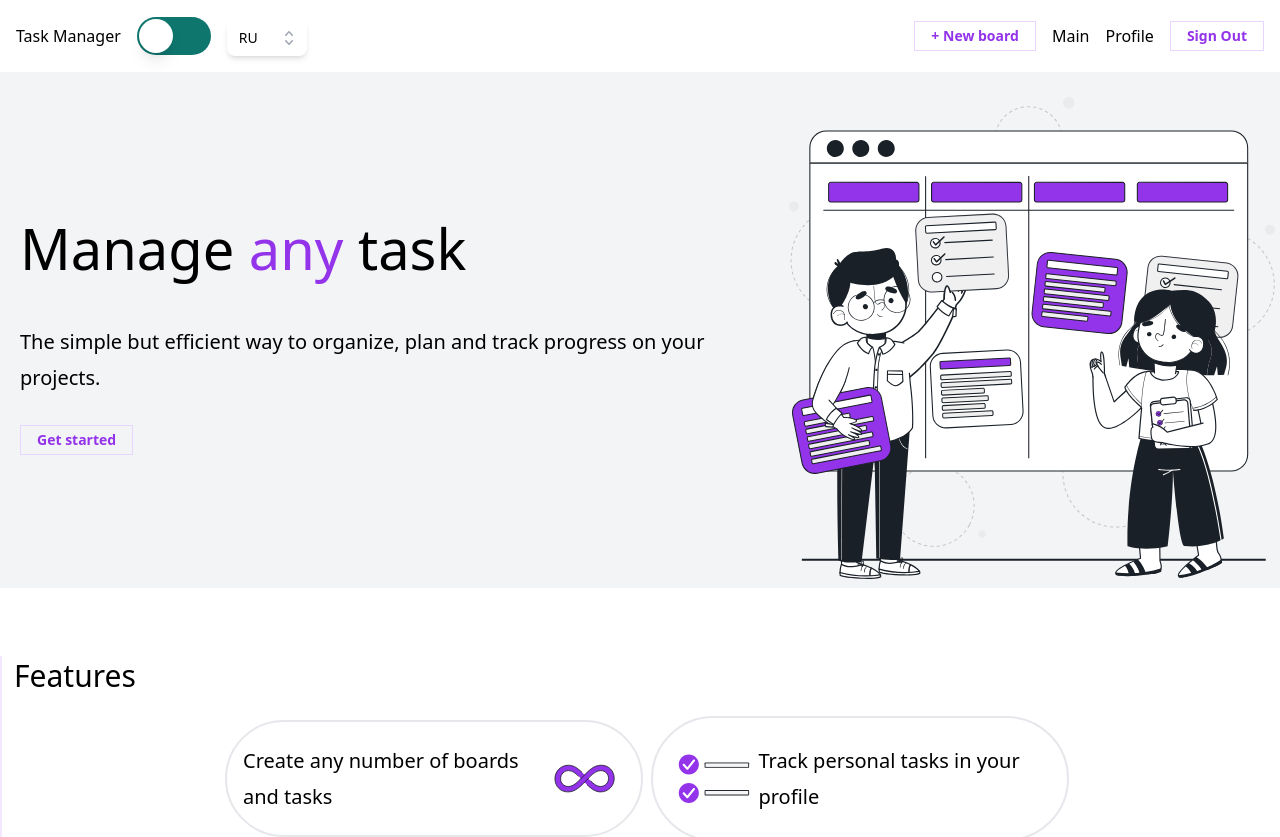
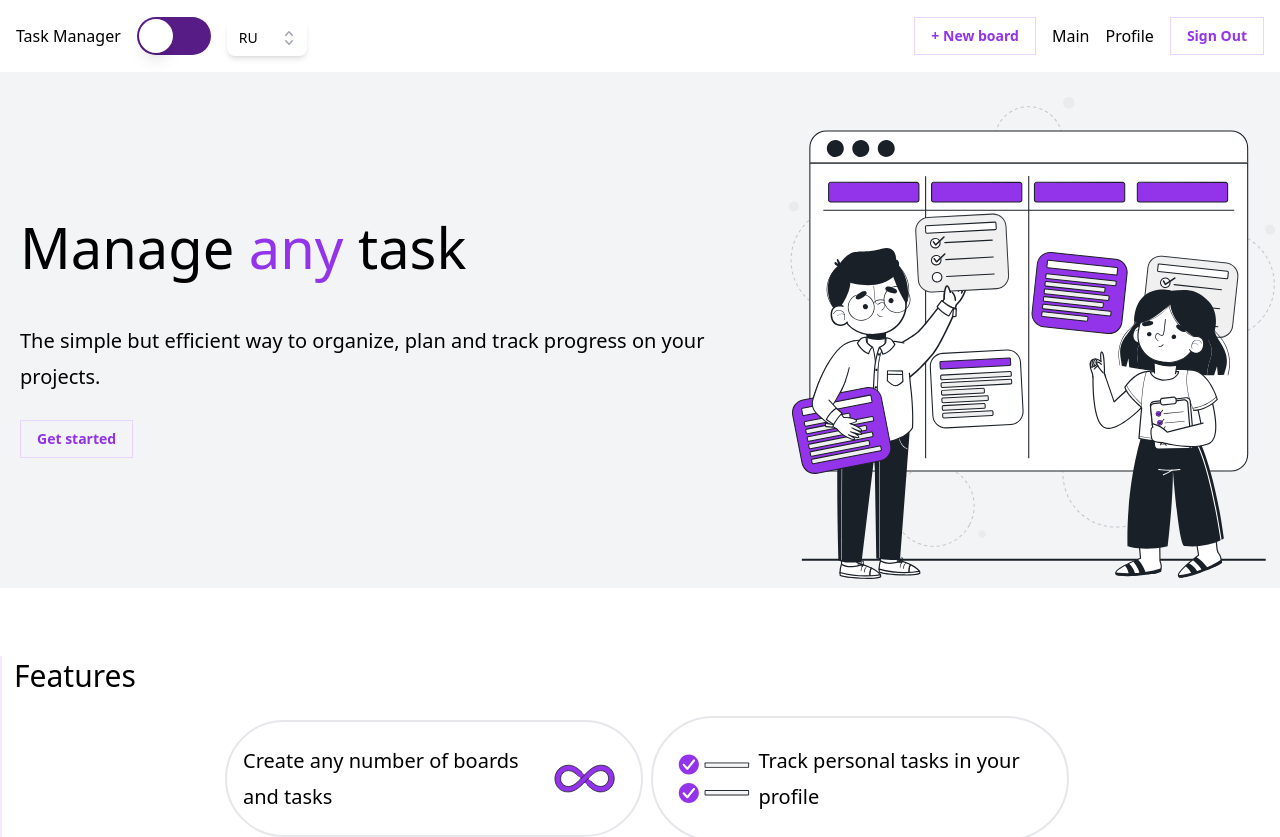
Before and after one commit to pavelgorbach/rs-clone, a React (Vite) app: page / in a window 1280 px wide. Shown: the top 837 px of the page. Built offline with nearby package versions, Linux system fonts and the light colour scheme.

Commit message:
refactor: Header, Button, Switch styles

```diff
--- a/src/components/Button.tsx
+++ b/src/components/Button.tsx
@@ -6,7 +6,7 @@ type Props = {
 export function Button({ text, onClick }: Props) {
   return (
     <button
-      className="border border-purple-200 px-4 py-1 text-sm font-semibold text-purple-600 hover:cursor-pointer hover:border-transparent hover:bg-purple-600 hover:text-white focus:outline-none focus:ring-2 focus:ring-purple-600 focus:ring-offset-2"
+      className="whitespace-nowrap border border-purple-200 px-4 py-2 text-sm font-semibold text-purple-600 hover:cursor-pointer hover:border-transparent hover:bg-purple-600 hover:text-white focus:outline-none focus:ring-2 focus:ring-purple-600 focus:ring-offset-2"
       onClick={onClick}
     >
       {text}
--- a/src/components/Header.tsx
+++ b/src/components/Header.tsx
@@ -20,7 +20,7 @@ export function Header() {
     <header className="bg-white p-4 ">
       <div className="container m-auto flex items-center gap-4">
         <Link to={ROUTES.home}>
-          <h1>Task Manager</h1>
+          <h1 className="whitespace-nowrap">Task Manager</h1>
         </Link>
 
         <Switch enabled={theme} onChange={setTheme} />
--- a/src/components/Switch.tsx
+++ b/src/components/Switch.tsx
@@ -10,7 +10,7 @@ export function Switch({ enabled, onChange }: Props) {
     <USwitch
       checked={enabled}
       onChange={onChange}
-      className={`${enabled ? 'bg-teal-900' : 'bg-teal-700'}
+      className={`${enabled ? 'bg-purple-100' : 'bg-purple-900'}
           relative inline-flex h-[38px] w-[74px] shrink-0 cursor-pointer rounded-full border-2 border-transparent transition-colors duration-200 ease-in-out focus:outline-none focus-visible:ring-2  focus-visible:ring-white focus-visible:ring-opacity-75`}
     >
       <span className="sr-only">Use setting</span>
```
